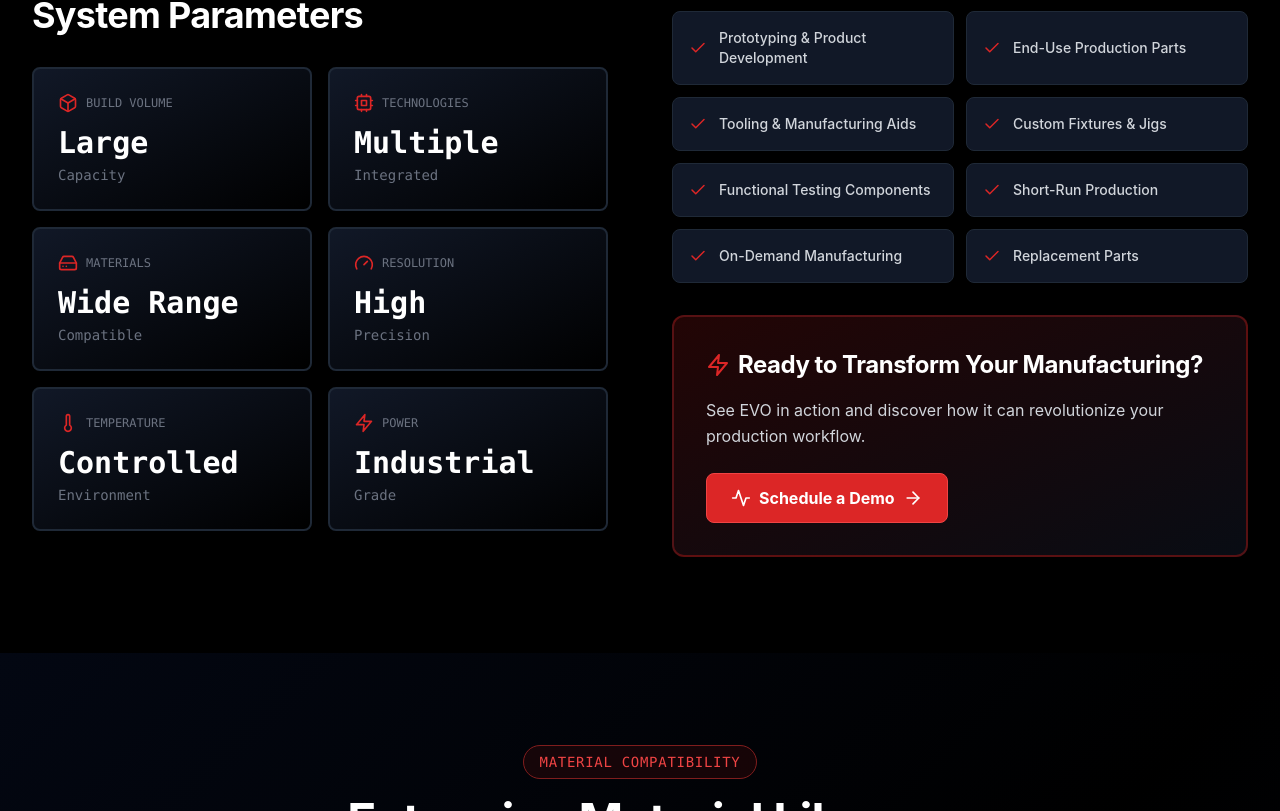
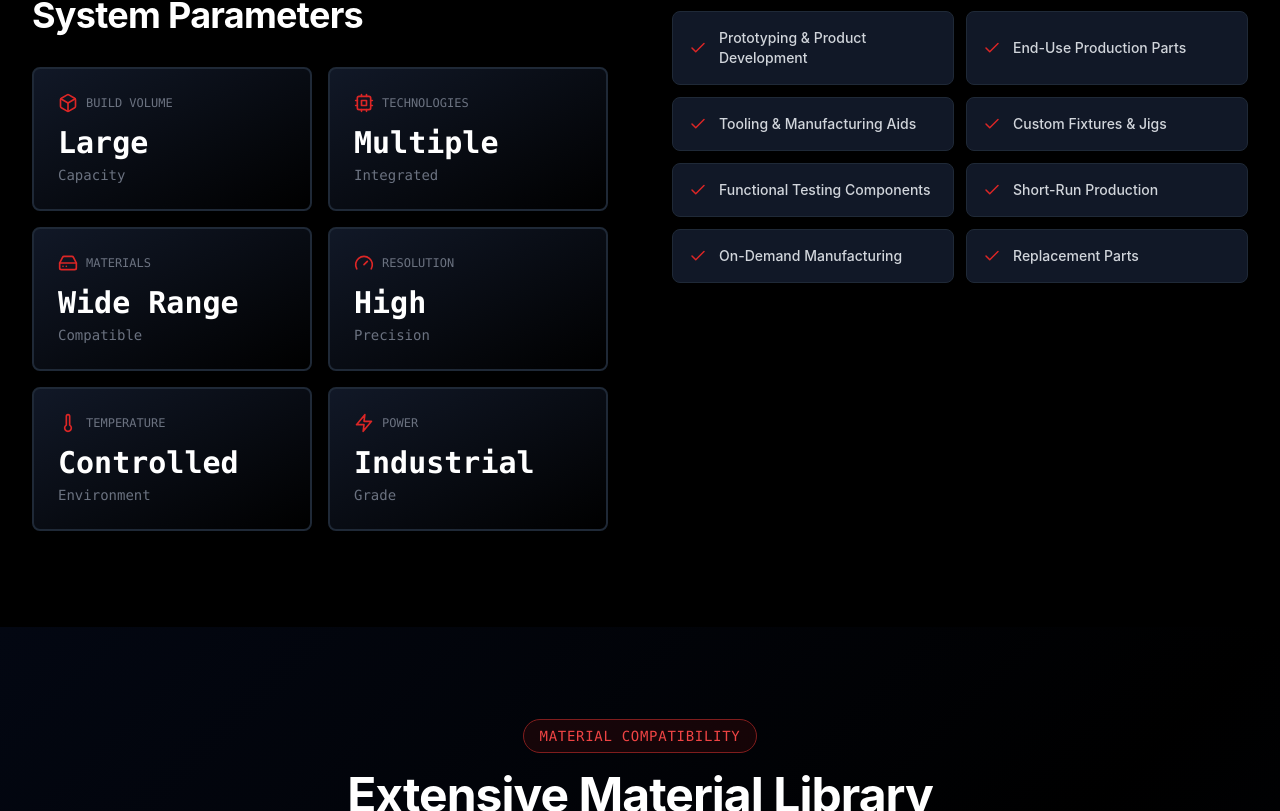
Before and after one commit to prodatachris/c3dt, a React (Vite) app: page /evo in a window 1280 px wide. Shown: the part 2233-3044 px from the top of the page. Built offline with nearby package versions, Linux system fonts and the light colour scheme.

Commit message:
Updated EVO.tsx

```diff
--- a/src/pages/EVO.tsx
+++ b/src/pages/EVO.tsx
@@ -228,7 +228,7 @@ export default function EVO() {
 
             <div>
               <h2 className="text-4xl font-bold text-white mb-8">Manufacturing Capabilities</h2>
-              <div className="grid grid-cols-2 gap-3 mb-8">
+              <div className="grid grid-cols-2 gap-3">
                 {capabilities.map((capability, index) => (
                   <div
                     key={index}
@@ -238,27 +238,6 @@ export default function EVO() {
                     <span className="text-gray-300 text-sm font-medium">{capability}</span>
                   </div>
                 ))}
-              </div>
-
-              <div className="p-8 bg-gradient-to-br from-red-950/50 to-gray-900/50 rounded-xl border-2 border-red-800/50 relative overflow-hidden">
-                <div className="absolute inset-0 bg-grid-white/[0.02] bg-[size:30px_30px]" />
-                <div className="relative">
-                  <h3 className="text-2xl font-bold text-white mb-4 flex items-center gap-2">
-                    <Zap className="text-red-600" size={24} />
-                    Ready to Transform Your Manufacturing?
-                  </h3>
-                  <p className="text-gray-300 mb-6 leading-relaxed">
-                    See EVO in action and discover how it can revolutionize your production workflow.
-                  </p>
-                  <Link
-                    to="/contact-us"
-                    className="inline-flex items-center gap-2 bg-red-600 text-white px-6 py-3 rounded-lg hover:bg-red-700 transition-all font-bold border border-red-500"
-                  >
-                    <Activity size={20} />
-                    Schedule a Demo
-                    <ArrowRight size={20} />
-                  </Link>
-                </div>
               </div>
             </div>
           </div>
```
